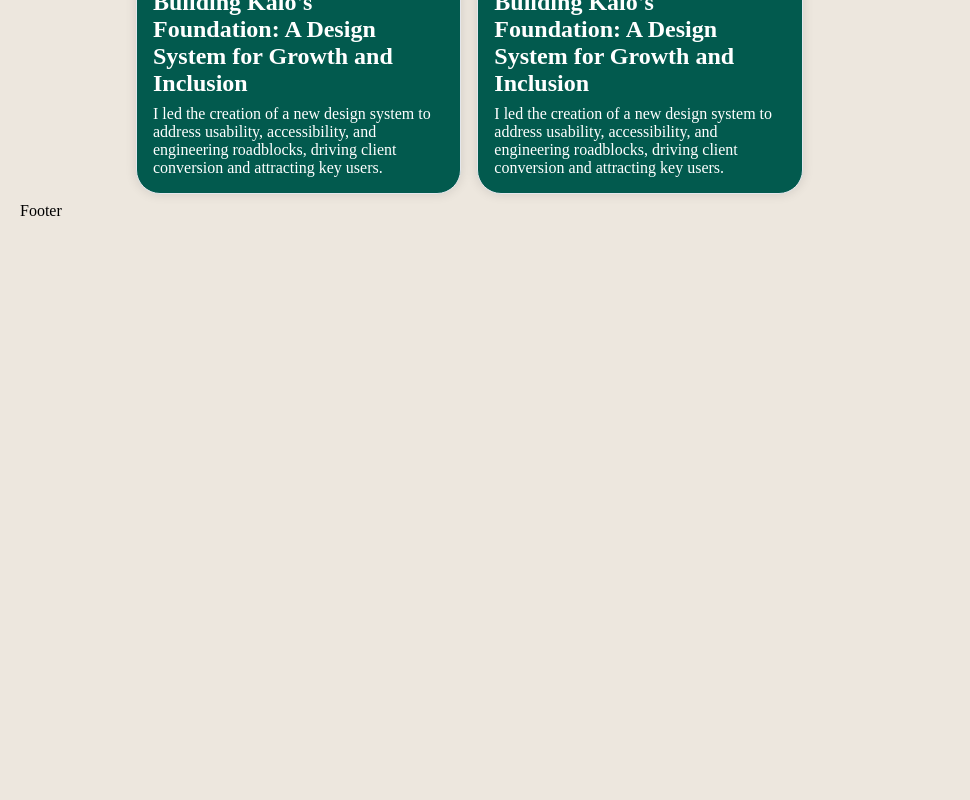
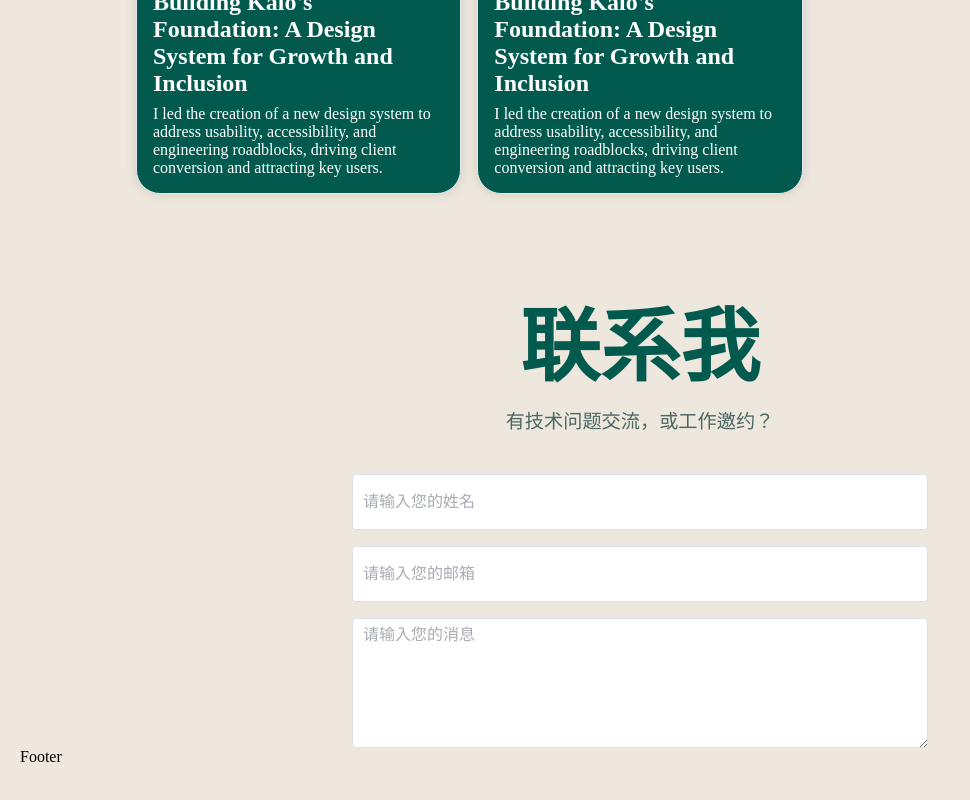
Before and after one commit to shanny-shan/ShannyDev, a Vue app: page / in a window 1280 px wide. Shown: the part 2557-3357 px from the top of the page, without its empty margins (0-970 px from the left). Before the commit the page ends 2819 px from the top, so only its background shows below. Built offline with nearby package versions, Linux system fonts and the light colour scheme.

Commit message:
v0.0.9 contact组件

```diff
--- a/package.json
+++ b/package.json
@@ -1,7 +1,7 @@
 {
   "name": "shannydev",
   "private": true,
-  "version": "0.0.8",
+  "version": "0.0.9",
   "type": "module",
   "scripts": {
     "dev": "vite",
--- a/src/assets/css/dark.scss
+++ b/src/assets/css/dark.scss
@@ -28,7 +28,10 @@
   --my-collapse_wrap_bg: #4c6763;
   --my-collapse_border: #025a4e;
 
+  --my-project_title: #025a4e;
   --my-card_title: #ffffff;
   --my-card_msg: #ffffff;
   --my-card_back: #025a4e;
+
+  --my-contact_title: #025a4e;
 }
--- a/src/assets/css/light.scss
+++ b/src/assets/css/light.scss
@@ -17,10 +17,10 @@
   --my-about_lan: #000000;
 
   --my-ex_title: #025a4e;
-  --my-ex_contant_border: #025a4e;
+  --my-ex_content_border: #025a4e;
   --my-ex_text_h3: #7c7c7c;
   --my-ex_underline_1: #df058d;
-  --my-ex_contant_msg_border: #7c7c7c;
+  --my-ex_content_msg_border: #7c7c7c;
 
   --my-resume_title: #025a4e;
   --my-collapse_color: #ffffff;
@@ -28,7 +28,11 @@
   --my-collapse_wrap_bg: #4c6763;
   --my-collapse_border: #025a4e;
 
+  --my-project_title: #025a4e;
   --my-card_title: #ffffff;
   --my-card_msg: #ffffff;
   --my-card_back: #025a4e;
+
+  --my-contact_title: #025a4e;
+  --my-contact_sub_title: #4c6763;
 }
--- a/src/components/About.vue
+++ b/src/components/About.vue
@@ -15,10 +15,10 @@
     </div>
     <div class="about_expertise">
       <div class="ex_title">我的专长</div>
-      <div class="ex_contant">
-        <div class="contant">
-          <div class="contant_title">软件开发</div>
-          <div class="contant_msg">
+      <div class="ex_content">
+        <div class="content">
+          <div class="content_title">软件开发</div>
+          <div class="content_msg">
             <div class="text_h3">&lt;h3&gt;</div>
             <div class="msg">
               熟悉前后端协作开发，精通 JS/TS 基础语法，<br />
@@ -28,9 +28,9 @@
             <div class="text_h3">&lt;h3/&gt;</div>
           </div>
         </div>
-        <div class="contant">
-          <div class="contant_title">前端开发</div>
-          <div class="contant_msg">
+        <div class="content">
+          <div class="content_title">前端开发</div>
+          <div class="content_msg">
             <div class="text_h3">&lt;h3&gt;</div>
             <div class="msg">
               深耕 Vue2/Vue3 技术栈，熟练使用 Element Plus，<br />
@@ -40,9 +40,9 @@
             <div class="text_h3">&lt;h3/&gt;</div>
           </div>
         </div>
-        <div class="contant">
-          <div class="contant_title">网页实现</div>
-          <div class="contant_msg">
+        <div class="content">
+          <div class="content_title">网页实现</div>
+          <div class="content_msg">
             <div class="text_h3">&lt;h3&gt;</div>
             <div class="msg">
               熟练还原设计稿，精通 HTML/CSS 页面搭建，<br />
@@ -101,26 +101,26 @@
       font-weight: bold;
       color: var(--my-ex_title);
     }
-    .ex_contant {
+    .ex_content {
       display: flex;
       flex-direction: row;
       justify-content: space-between;
       align-items: center;
-      border: 0.1rem solid var(--my-ex_contant_border);
+      border: 0.1rem solid var(--my-ex_content_border);
       margin-top: 5vh;
 
-      .contant {
+      .content {
         padding: 1rem;
         width: 33.33%;
 
-        .contant_title {
+        .content_title {
           text-decoration: underline;
           text-decoration-color: var(--my-ex_underline_1);
           text-underline-offset: -0.4rem;
           text-decoration-thickness: 0.6rem;
           font-size: 1.8rem;
         }
-        .contant_msg {
+        .content_msg {
           margin-top: 1rem;
 
           .text_h3 {
@@ -128,15 +128,15 @@
             color: var(--my-ex_text_h3);
           }
           .msg {
-            border-left: 0.05rem solid var(--my-ex_contant_msg_border);
+            border-left: 0.05rem solid var(--my-ex_content_msg_border);
             margin-left: 1rem;
             padding-left: 1rem;
             font-size: 0.9rem;
           }
         }
       }
-      .contant:not(:last-child) {
-        border-right: 0.1rem solid var(--my-ex_contant_border);
+      .content:not(:last-child) {
+        border-right: 0.1rem solid var(--my-ex_content_border);
       }
     }
   }
--- /dev/null
+++ b/src/components/Contact.vue
@@ -0,0 +1,87 @@
+<script setup>
+import { ref } from 'vue'
+
+const inputName = ref('')
+const inputEmail = ref('')
+const inputMessage = ref('')
+</script>
+
+<template>
+  <div class="contact">
+    <div class="contact_title">联系我</div>
+    <div class="contact_sub_title">有技术问题交流，或工作邀约？</div>
+    <div class="contact_content">
+      <el-input
+        class="input_name"
+        v-model="inputName"
+        placeholder="请输入您的姓名"
+        clearable
+        :clear-icon="CloseBold"
+      />
+      <el-input
+        class="input_email"
+        v-model="inputEmail"
+        placeholder="请输入您的邮箱"
+        clearable
+        :clear-icon="CloseBold"
+      />
+      <el-input
+        class="input_message"
+        v-model="inputMessage"
+        :rows="5"
+        type="textarea"
+        placeholder="请输入您的消息"
+        clearable
+        :clear-icon="CloseBold"
+      />
+    </div>
+  </div>
+</template>
+<style scoped lang="scss">
+.contact {
+  margin-top: 10vh;
+  display: flex;
+  flex-direction: column;
+  justify-content: center;
+  align-items: center;
+
+  .contact_title {
+    display: flex;
+    justify-content: center;
+    align-items: center;
+    font-size: 5rem;
+    font-weight: bold;
+    color: var(--my-contact_title);
+  }
+  .contact_sub_title {
+    display: flex;
+    justify-content: center;
+    align-items: center;
+    font-size: 1.2rem;
+    color: var(--my-contact_sub_title);
+    margin-top: 1vh;
+  }
+  .contact_content {
+    display: flex;
+    flex-direction: column;
+    justify-content: center;
+    align-items: center;
+    margin-top: 5vh;
+
+    .el-input {
+      height: 7vh;
+      width: 45vw;
+      font-size: 1rem;
+      --el-input-focus-border-color: #025a4e;
+    }
+    .el-textarea {
+      font-size: 1rem;
+      --el-input-focus-border-color: #025a4e;
+    }
+    .input_email,
+    .input_message {
+      margin-top: 2vh;
+    }
+  }
+}
+</style>
--- a/src/components/Main.vue
+++ b/src/components/Main.vue
@@ -2,11 +2,13 @@
 import About from './About.vue'
 import Resume from './Resume.vue'
 import Project from './Project.vue'
+import Contact from './Contact.vue'
 </script>
 
 <template>
   <About />
   <Resume />
   <Project />
+  <Contact />
 </template>
 <style scoped lang="scss"></style>
--- a/src/components/Project.vue
+++ b/src/components/Project.vue
@@ -41,7 +41,7 @@
     align-items: center;
     font-size: 5rem;
     font-weight: bold;
-    color: var(--my-ex_title);
+    color: var(--my-project_title);
   }
 
   .project_list {
```
Also changed, not shown: 1 other file (tests, documents, lock files or other folders).
